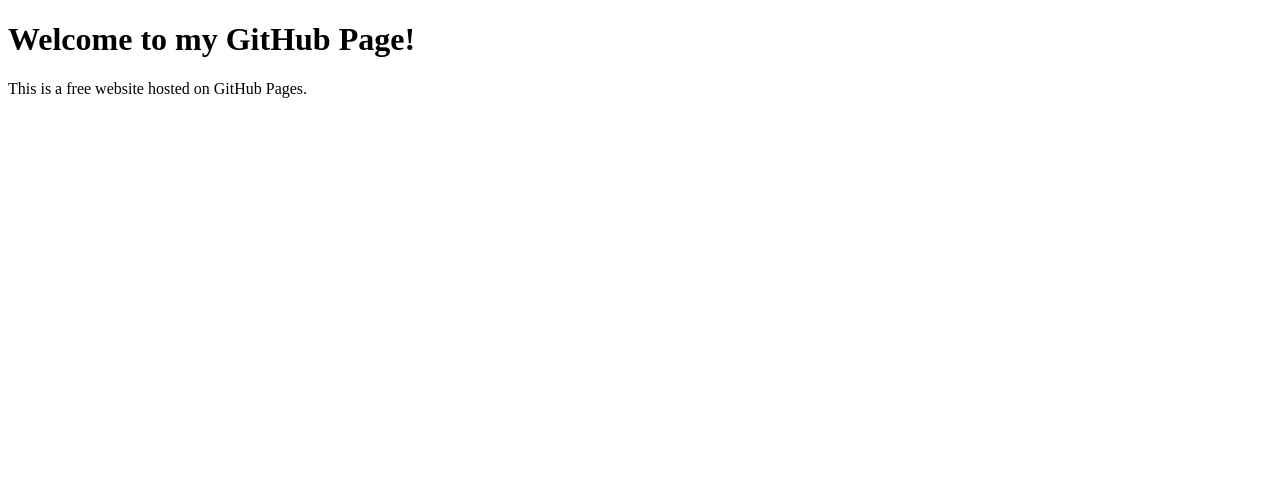
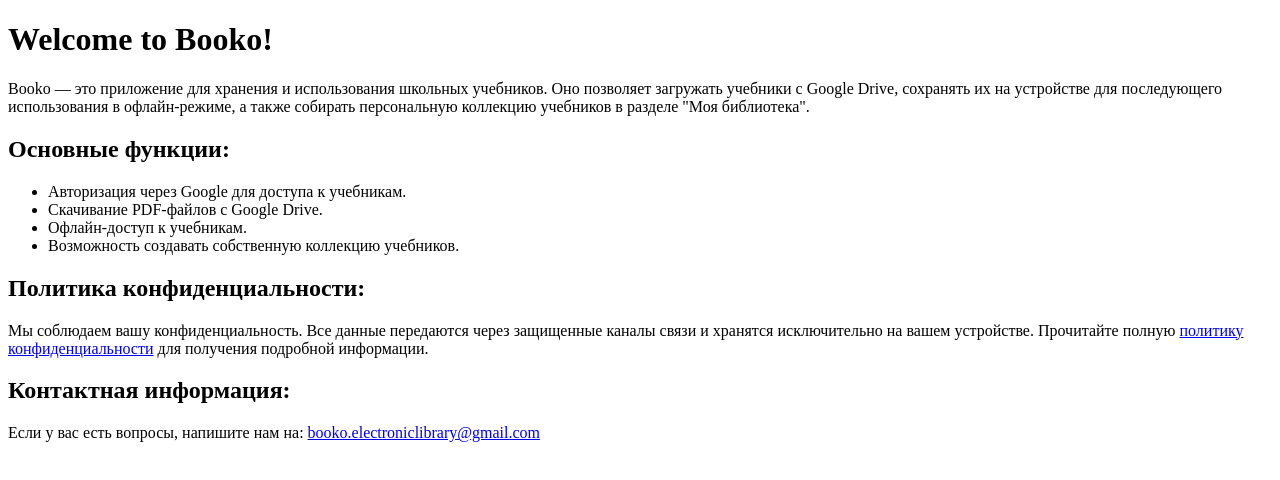
Before and after one commit to FFDimaKem/ffdimakem.github.io, a plain HTML site: page index.html in a window 1280 px wide. Drawn offline with Linux system fonts and the light colour scheme.

Commit message:
Update index.html

```diff
--- a/index.html
+++ b/index.html
@@ -1,12 +1,26 @@
 <!DOCTYPE html>
-<html lang="en">
+<html lang="ru">
 <head>
     <meta charset="UTF-8">
     <meta name="viewport" content="width=device-width, initial-scale=1.0">
-    <title>My First GitHub Page</title>
+    <title>Booko - Электронная библиотека учебников</title>
 </head>
 <body>
-    <h1>Welcome to my GitHub Page!</h1>
-    <p>This is a free website hosted on GitHub Pages.</p>
+    <h1>Welcome to Booko!</h1>
+    <p>Booko — это приложение для хранения и использования школьных учебников. Оно позволяет загружать учебники с Google Drive, сохранять их на устройстве для последующего использования в офлайн-режиме, а также собирать персональную коллекцию учебников в разделе "Моя библиотека".</p>
+
+    <h2>Основные функции:</h2>
+    <ul>
+        <li>Авторизация через Google для доступа к учебникам.</li>
+        <li>Скачивание PDF-файлов с Google Drive.</li>
+        <li>Офлайн-доступ к учебникам.</li>
+        <li>Возможность создавать собственную коллекцию учебников.</li>
+    </ul>
+
+    <h2>Политика конфиденциальности:</h2>
+    <p>Мы соблюдаем вашу конфиденциальность. Все данные передаются через защищенные каналы связи и хранятся исключительно на вашем устройстве. Прочитайте полную <a href="https://docs.google.com/document/d/1kblRjBNTpSewHVXhWkrwxJb6eOFMRyjenDa5_nDICwg/edit?usp=sharing" target="_blank">политику конфиденциальности</a> для получения подробной информации.</p>
+
+    <h2>Контактная информация:</h2>
+    <p>Если у вас есть вопросы, напишите нам на: <a href="mailto:booko.electroniclibrary@gmail.com">booko.electroniclibrary@gmail.com</a></p>
 </body>
 </html>
```
